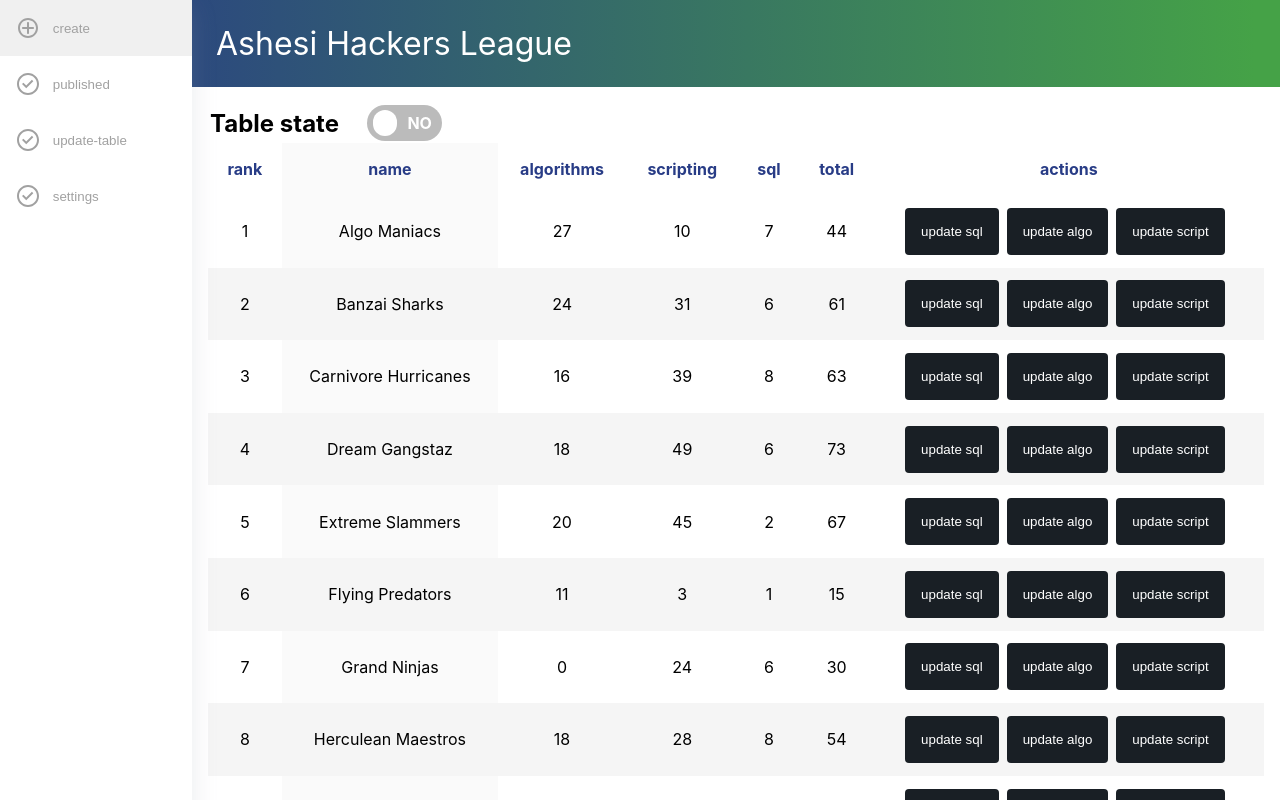
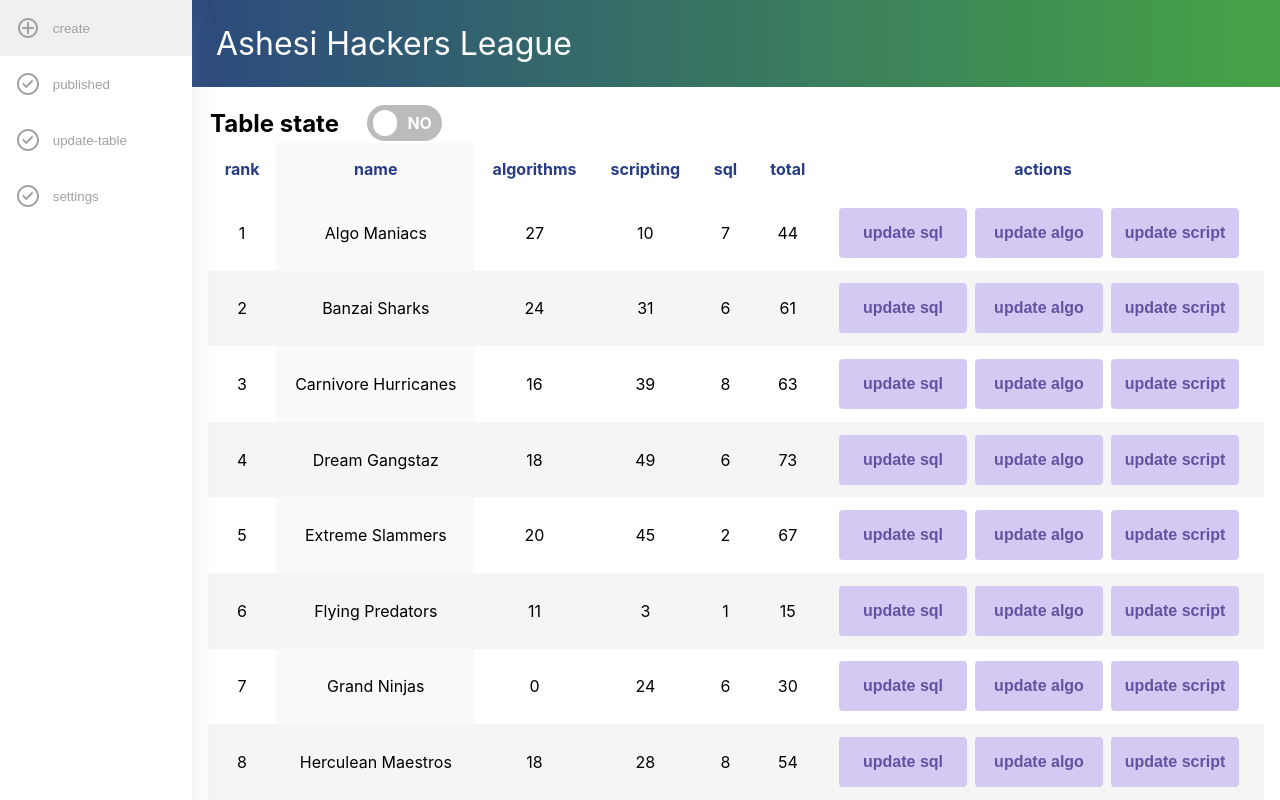
Before and after one commit to gdscashesi/ashesi-hackers-league, a React (Create React App) app: page /admin/update-table in a window 1280 px wide. Built offline with nearby package versions, Linux system fonts and the light colour scheme; no server answers; the database is empty; a web font is replaced by a local one.

Commit message:
light-update-btns

```diff
--- a/src/pages/admin/update_table/UpdateTable.js
+++ b/src/pages/admin/update_table/UpdateTable.js
@@ -18,22 +18,39 @@ const UpdateTable = () => {
     // return update;
   };
 
+  const updateBtnStyles = {
+    background: "var(--light-violet)",
+    border: "none",
+    padding: "1rem 0.8rem",
+    width: "8rem",
+    font: "inherit",
+    cursor: "pointer",
+    outline: "inherit",
+    color: "var(--text-violet)",
+    // fontWeight: "bold",
+    fontFamily: "sans-serif",
+    borderRadius: "0.25rem",
+  };
+
   const updateBtns = (score, index) => {
     const btns = [
       <Button
         text="update sql"
+        styles={updateBtnStyles}
         onClick={() => {
           updateScores(score, index, "sql");
         }}
       />,
       <Button
         text="update algo"
+        styles={updateBtnStyles}
         onClick={() => {
           updateScores(score, index, "algorithms");
         }}
       />,
       <Button
         text="update script"
+        styles={updateBtnStyles}
         onClick={() => {
           updateScores(score, index, "scripting");
         }}
--- a/src/scss/global.scss
+++ b/src/scss/global.scss
@@ -9,6 +9,8 @@
 }
 
 :root {
+  --light-violet: #d4c9f2;
+  --text-violet: #6352a1;
   --light-blue: rgba(40, 60, 135, 5%);
   --gradient-blue: #283c86;
   --gradient-green: #45a247;
--- a/src/utils/data.js
+++ b/src/utils/data.js
@@ -208,7 +208,7 @@ export const teams = [
     password: "$fddfd179%",
   },
 ];
-sessionStorage.setItem("scores", JSON.stringify(teamScores));
+
 export const seasons = {
   fall2022: {
     challenges: [
```
